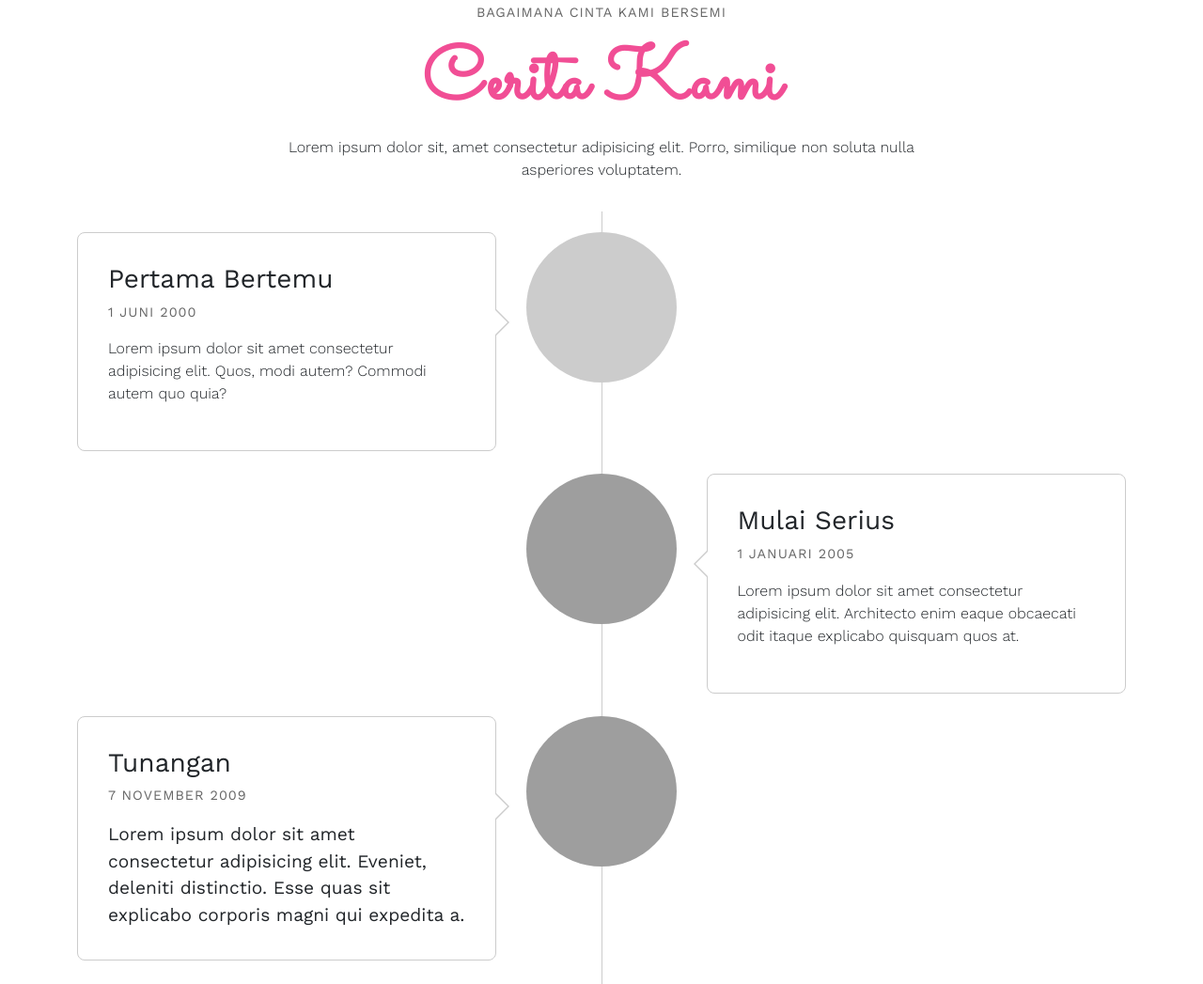
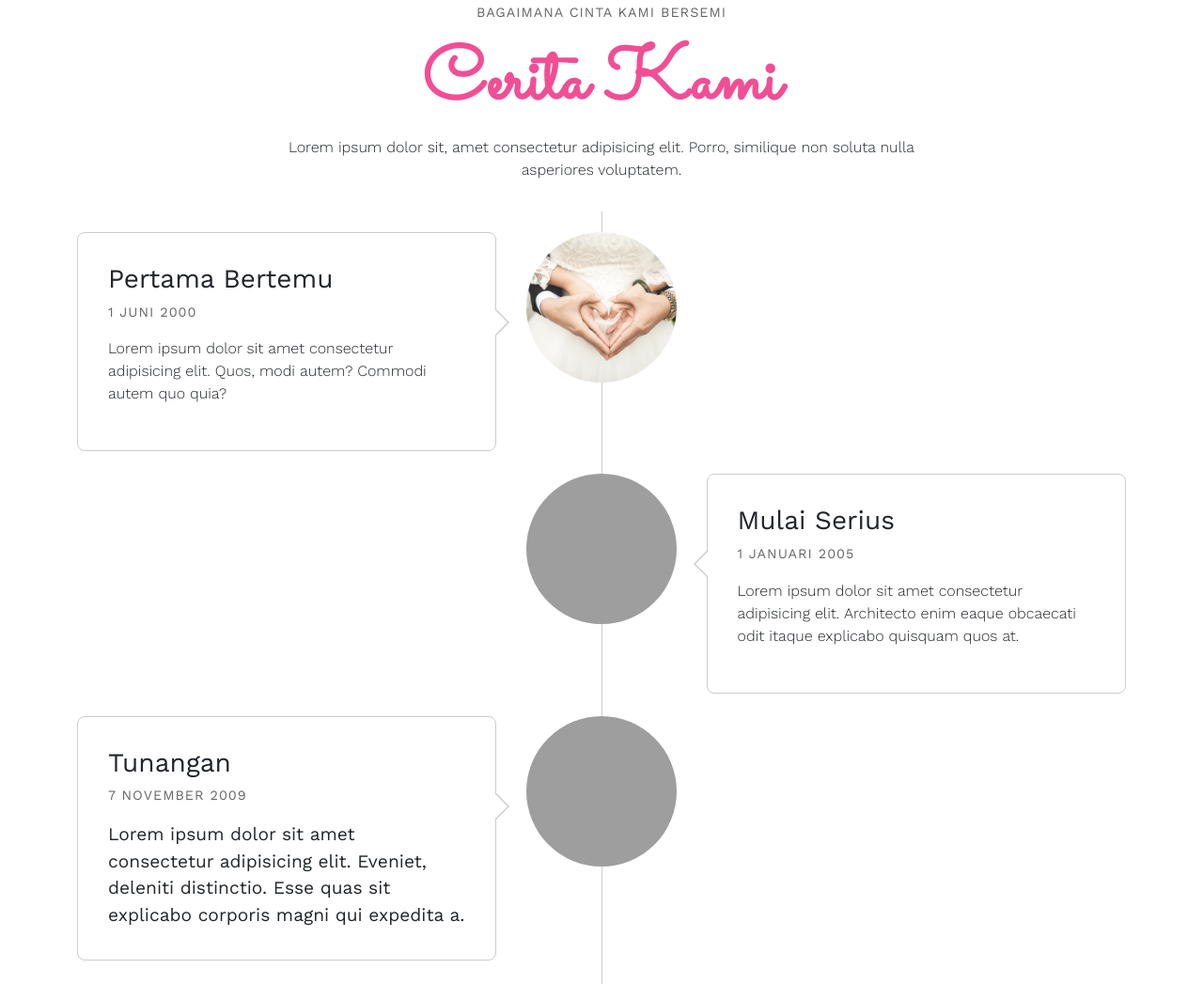
Before and after one commit to ridho1999/wedding-invitation, a plain HTML site: page index.html in a window 1280 px wide. Shown: the part 3013-4060 px from the top of the page at 94% size. Drawn offline with nearby package versions, Linux system fonts and the light colour scheme; some packages are replaced by stand-ins of ours; grey boxes are pictures that could not be loaded; a script that the page names is missing.

Commit message:
fixing image

```diff
--- a/index.html
+++ b/index.html
@@ -190,7 +190,7 @@
         <div class="col">
           <ul class="timeline">
             <li>
-              <div class="timeline-image" style="background-image: url(img/sman23.jpg);"></div>
+              <div class="timeline-image" style="background-image: url(img/background_home.jpg);"></div>
               <div class="timeline-panel">
                 <div class="timeline-heading">
                   <h3>Pertama Bertemu</h3>
```
